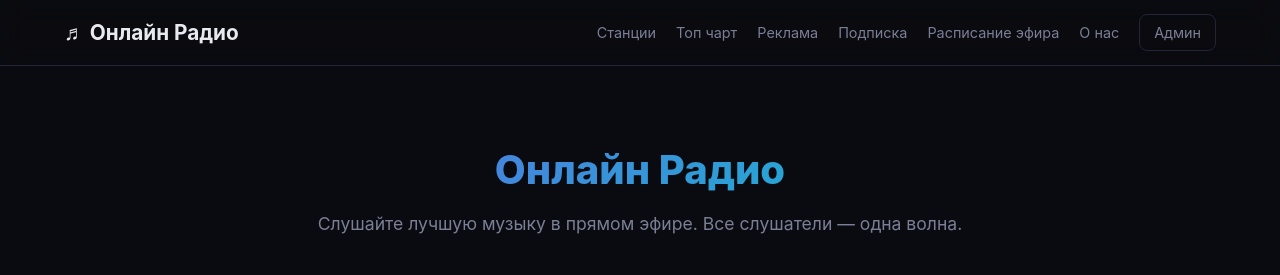
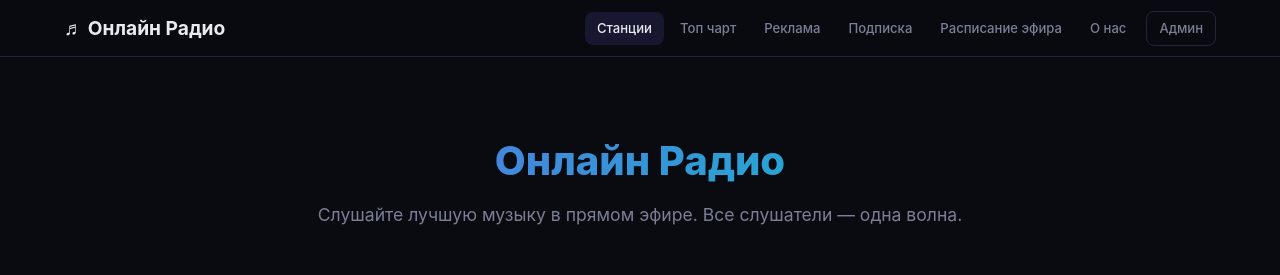
Before and after one commit to micleberry556-eng/micleberry556-eng-online-radio-station, a Flask app: page / in a window 1280 px wide. Shown: the top 275 px of the page. Run offline with Flask 3, Linux system fonts and the light colour scheme; data comes from the database, SQL or seed files in the repository; some libraries are stand-ins or nearby versions.

Commit message:
Redesign header nav with burger menu, active states, and full mobile responsiveness

```diff
--- a/app/static/css/style.css
+++ b/app/static/css/style.css
@@ -30,8 +30,9 @@ a:hover { color: var(--primary-hover); }
 
 /* ===== Header ===== */
 .site-header {
-    background: rgba(10, 11, 16, 0.9);
-    backdrop-filter: blur(12px);
+    background: rgba(10, 11, 16, 0.92);
+    backdrop-filter: blur(16px);
+    -webkit-backdrop-filter: blur(16px);
     border-bottom: 1px solid var(--border);
     position: sticky;
     top: 0;
@@ -40,25 +41,83 @@ a:hover { color: var(--primary-hover); }
 .header-inner {
     max-width: 1200px;
     margin: 0 auto;
-    padding: 14px 24px;
+    padding: 0 24px;
+    height: 56px;
     display: flex;
     justify-content: space-between;
     align-items: center;
 }
 .logo {
-    font-size: 1.3rem;
+    font-size: 1.2rem;
     font-weight: 700;
     color: var(--text);
+    white-space: nowrap;
+    flex-shrink: 0;
 }
 .logo:hover { color: var(--primary); }
-.header-nav { display: flex; gap: 20px; align-items: center; }
-.header-nav a { color: var(--text-muted); font-size: 0.9rem; }
-.header-nav a:hover { color: var(--text); }
-.btn-header {
-    padding: 6px 14px;
+
+/* Nav links */
+.header-nav {
+    display: flex;
+    gap: 4px;
+    align-items: center;
+}
+.nav-link {
+    color: var(--text-muted);
+    font-size: 0.82rem;
+    font-weight: 500;
+    padding: 6px 12px;
+    border-radius: 8px;
+    transition: all 0.2s;
+    white-space: nowrap;
+}
+.nav-link:hover {
+    color: var(--text);
+    background: rgba(255,255,255,0.06);
+}
+.nav-active {
+    color: var(--text);
+    background: rgba(108, 92, 231, 0.15);
+}
+.nav-admin {
+    margin-left: 4px;
     border: 1px solid var(--border);
     border-radius: 8px;
-    font-size: 0.85rem;
+}
+.nav-admin:hover {
+    border-color: var(--primary);
+}
+
+/* Burger button — hidden on desktop */
+.burger {
+    display: none;
+    flex-direction: column;
+    justify-content: center;
+    gap: 5px;
+    width: 36px;
+    height: 36px;
+    background: none;
+    border: none;
+    cursor: pointer;
+    padding: 6px;
+    z-index: 60;
+}
+.burger span {
+    display: block;
+    width: 100%;
+    height: 2px;
+    background: var(--text);
+    border-radius: 2px;
+    transition: all 0.3s;
+}
+.burger-open span:nth-child(1) {
+    transform: rotate(45deg) translate(5px, 5px);
+}
+.burger-open span:nth-child(2) {
+    opacity: 0;
+}
+.burger-open span:nth-child(3) {
+    transform: rotate(-45deg) translate(5px, -5px);
 }
 
 /* ===== Main Content ===== */
--- a/app/templates/public/base.html
+++ b/app/templates/public/base.html
@@ -38,12 +38,18 @@
     <header class="site-header">
         <div class="header-inner">
             <a href="{{ url_for('public.index') }}" class="logo">&#9836; {{ site_settings.get('site_title', 'Онлайн Радио') }}</a>
-            <nav class="header-nav">
-                <a href="{{ url_for('public.index') }}">Станции</a>
+
+            <!-- Burger button (mobile only) -->
+            <button class="burger" id="burger-btn" aria-label="Меню">
+                <span></span><span></span><span></span>
+            </button>
+
+            <nav class="header-nav" id="header-nav">
+                <a href="{{ url_for('public.index') }}" class="nav-link {% if request.endpoint == 'public.index' %}nav-active{% endif %}">Станции</a>
                 {% for pg in nav_pages %}
-                <a href="{{ url_for('public.page', slug=pg.slug) }}">{{ pg.title }}</a>
+                <a href="{{ url_for('public.page', slug=pg.slug) }}" class="nav-link {% if request.endpoint == 'public.page' and request.view_args.get('slug') == pg.slug %}nav-active{% endif %}">{{ pg.title }}</a>
                 {% endfor %}
-                <a href="{{ url_for('auth.login') }}" class="btn-header">Админ</a>
+                <a href="{{ url_for('auth.login') }}" class="nav-link nav-admin">Админ</a>
             </nav>
         </div>
     </header>
@@ -77,6 +83,24 @@
     <audio id="radio-audio" preload="none"></audio>
 
     <script src="{{ url_for('static', filename='js/player.js') }}"></script>
+    <script>
+    (function(){
+        var btn = document.getElementById('burger-btn');
+        var nav = document.getElementById('header-nav');
+        if (!btn || !nav) return;
+        btn.addEventListener('click', function() {
+            nav.classList.toggle('nav-open');
+            btn.classList.toggle('burger-open');
+        });
+        // Close menu when a link is clicked
+        nav.querySelectorAll('.nav-link').forEach(function(link) {
+            link.addEventListener('click', function() {
+                nav.classList.remove('nav-open');
+                btn.classList.remove('burger-open');
+            });
+        });
+    })();
+    </script>
     {% block scripts %}{% endblock %}
 </body>
 </html>
```
Also changed, not shown: other parts of app/static/css/style.css (+44 -1 lines).
